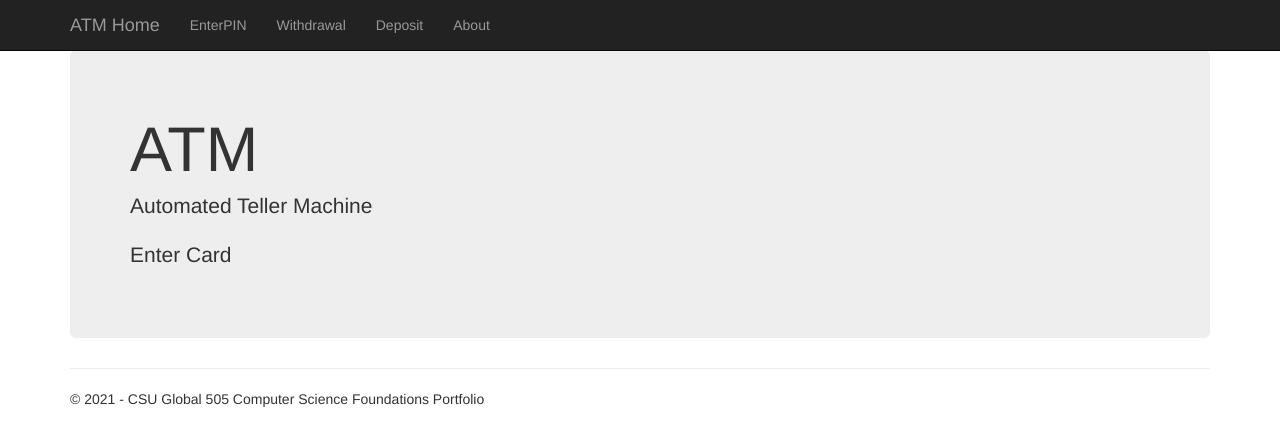
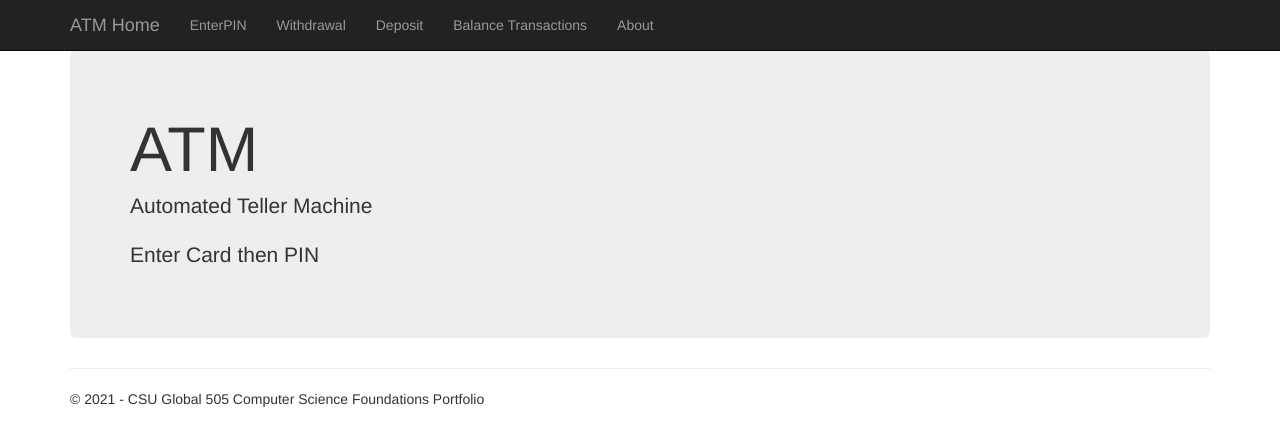
Before and after one commit to KPZNet/ATMPortfolio, a Flask app: page / in a window 1280 px wide. Shown: the top 446 px of the page. Run offline with Flask 2, Linux system fonts and the light colour scheme; some libraries are stand-ins or nearby versions.

Commit message:
Devs Air

```diff
--- a/app.py
+++ b/app.py
@@ -41,9 +41,14 @@ def Withdrawal():
     form = WithdrawalForm()
     if form.validate_on_submit():
         f = form
-        ph = Transaction()
-        ph.amount = f.amount.data
-
+        tx = Transaction()
+        tx.amount = float(f.amount.data)
+        tx.amount = float(tx.amount) * float(-1.00)
+        if bankAccount.balance + tx.amount >= 0:
+            bankAccount.AddTransaction(tx)
+            BankAccount.FactoryDataSave(bankAccount)
+        else:
+            return render_template('CloseAccountBalanceZero.html')
         return redirect(url_for('Withdrawal'))
 
     return render_template('Withdrawal.html', form=form)
@@ -53,9 +58,10 @@ def Deposit():
     form = DepositForm()
     if form.validate_on_submit():
         f = form
-        ph = Transaction()
-        ph.amount = f.amount.data
-
+        tx = Transaction()
+        tx.amount = float(f.amount.data)
+        bankAccount.AddTransaction(tx)
+        BankAccount.FactoryDataSave(bankAccount)
         return redirect(url_for('Deposit'))
 
     return render_template('Deposit.html', form=form)
@@ -77,7 +83,11 @@ def EnterPIN():
 
     return render_template('EnterPIN.html', form=form)
 
-
+@app.route('/Transactions/', methods=['get', 'post'])
+def Transactions():
+    transActions = bankAccount.GetAllTransactions()
+    balance = bankAccount.GetBalance()
+    return render_template('Transactions.html', txReport = transActions, bx = balance)
 
 if __name__ == '__main__' :
     app.run ()
--- a/templates/index.html
+++ b/templates/index.html
@@ -5,7 +5,7 @@
 <div class="jumbotron">
     <h1>ATM</h1>
     <p class="lead">Automated Teller Machine</p>
-    <p class="lead">Enter Card</p>
+    <p class="lead">Enter Card then PIN</p>
 </div>
 
 
--- a/templates/layout.html
+++ b/templates/layout.html
@@ -25,6 +25,7 @@
                     <li><a href="{{ url_for('EnterPIN') }}">EnterPIN</a></li>
                     <li><a href="{{ url_for('Withdrawal') }}">Withdrawal</a></li>
                     <li><a href="{{ url_for('Deposit') }}">Deposit</a></li>
+                    <li><a href="{{ url_for('Transactions') }}">Balance Transactions</a></li>
                     <li><a href="{{ url_for('about') }}">About</a></li>
                 </ul>
             </div>
```
Also changed, not shown: ATMModels.py (+11 -3 lines), templates/CloseAccountBalanceZero.html (added, +11 -0 lines).
